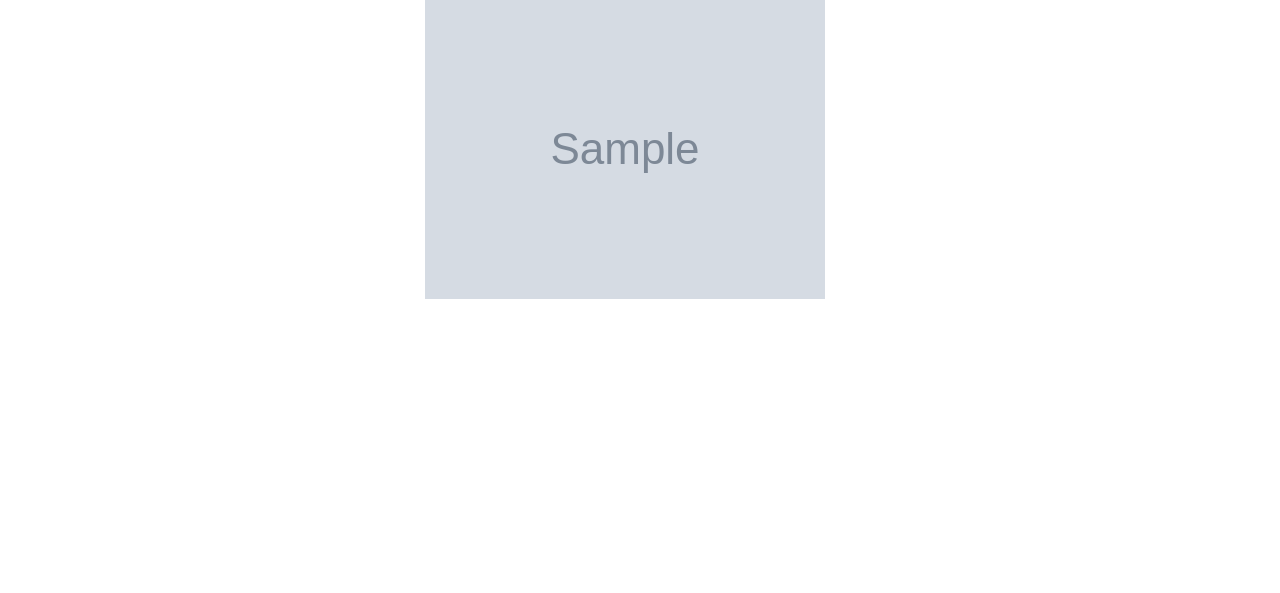
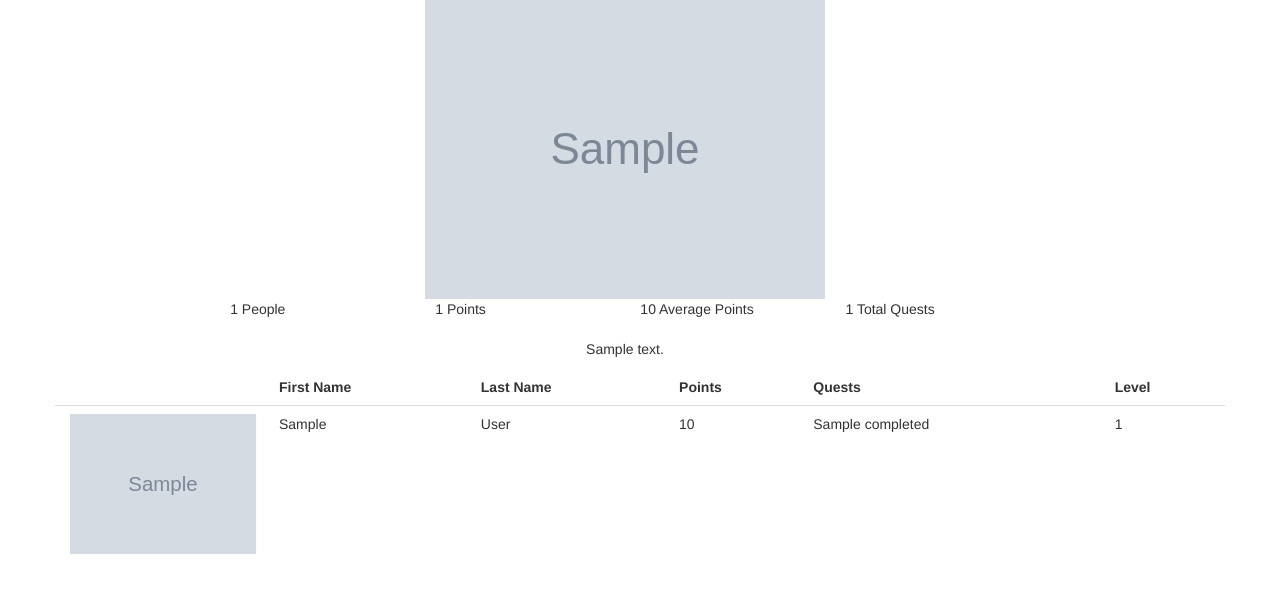
Before and after one commit to peteryao/DailyAchievement, a Django app: template gamify/templates/group.html in a window 1280 px wide. Shown: the part 121-714 px from the top of the page. Run offline with Django 3.2, Linux system fonts and the light colour scheme; the template is opened without the code that fills it: most values are stand-ins (such as "Sample title", 1, 10 or a date in 2020); grey boxes marked "Sample" are stand-in pictures; some libraries are stand-ins or nearby versions.

Commit message:
GAYYYYYYYY

```diff
--- a/gamify/quests/admin.py
+++ b/gamify/quests/admin.py
@@ -20,7 +20,7 @@ class UserInterestAdmin(admin.ModelAdmin):
 
 
 class UserAdditionsAdmin(admin.ModelAdmin):
-    list_display = ('user', 'exp', 'points', 'occupation', 'avatar', 'location', 'flair')
+    list_display = ('user', 'exp', 'points', 'completed', 'occupation', 'avatar', 'location', 'rank', 'flair')
 
 
 class RankAdmin(admin.ModelAdmin):
--- a/gamify/templates/group.html
+++ b/gamify/templates/group.html
@@ -9,7 +9,46 @@
         <center><img src="{{group.avatar}}"></img></center>
     </div>
     <div class="row">
+        <div class="span2 offset2">
+            {{members|length}} People
+        </div>
+        <div class="span2">
+            {{total_points}} Points
+        </div>
+        <div class="span2">
+            {{average_points}} Average Points
+        </div>
+        <div class="span2">
+            {{total_quests}} Total Quests
+        </div>
+    </div>
+    <div class="row">
+        <p><center>{{group.description}}</center></p>
+    </div>
 
-    </div>
+    <table class="table table-hover">
+        <thead>
+            <tr>
+                <th style="width:200px"></th>
+                <th>First Name</th>
+                <th>Last Name</th>
+                <th>Points</th>
+                <th>Quests</th>
+                <th>Level</th>
+            </tr>
+        </thead>
+        <tbody>
+            {% for user in members %}
+            <tr>
+                <td><center><img src="{{user.avatar}}" style="height:140px"></center></img></td>
+                <td>{{user.user.first_name}}</td>
+                <td>{{user.user.last_name}}</td>
+                <td>{{user.points}}</td>
+                <td>{{user.completed}}</td>
+                <td>{{user.rank}}</td>
+            </tr>
+            {% endfor %}
+        </tbody>
+    </table>
 </div>
 {% endblock %}
```
Also changed, not shown: gamify/quests/models.py (+7 -5 lines), gamify/quests/views.py (+24 -2 lines).
